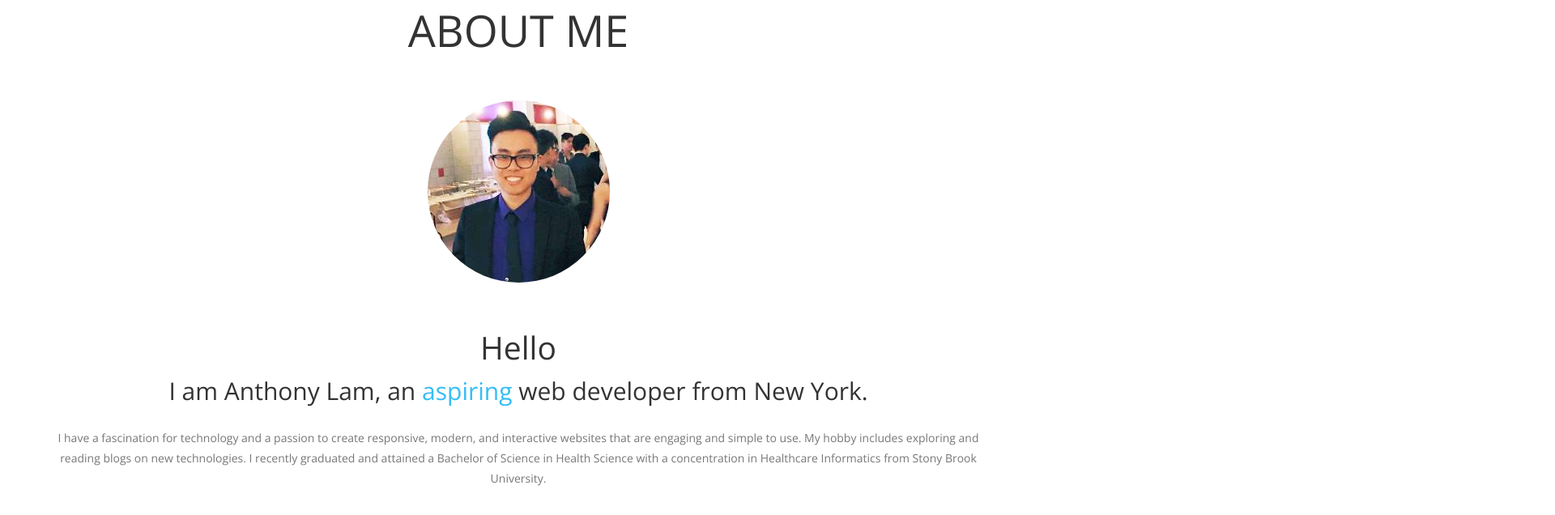
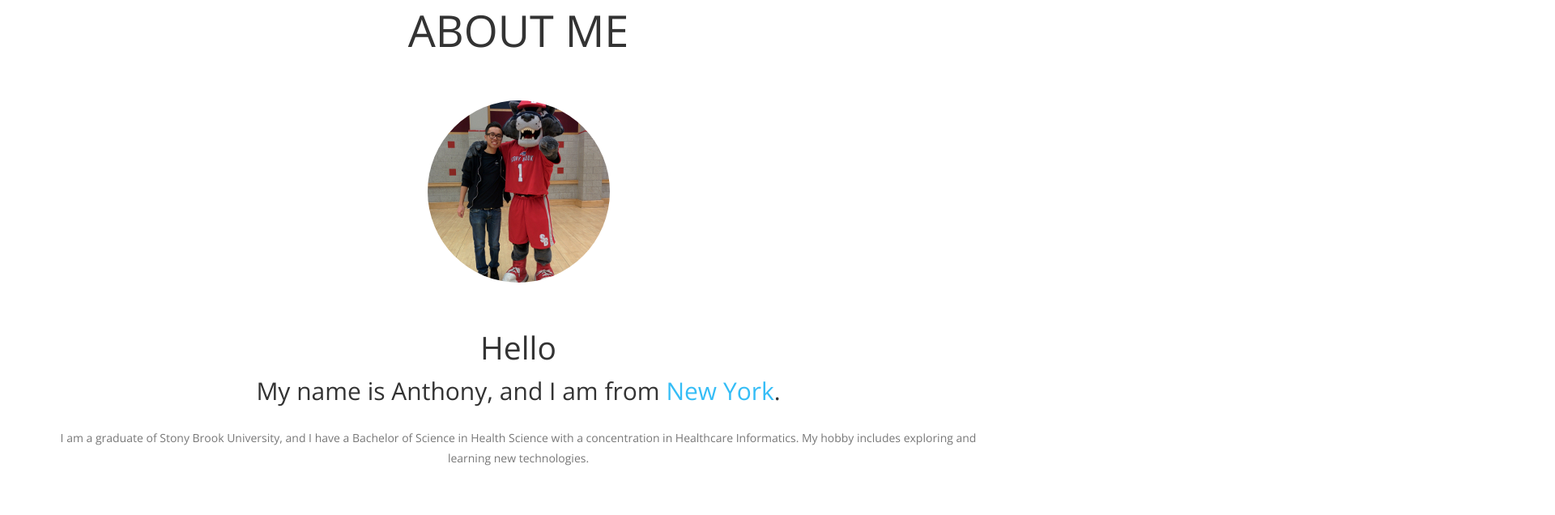
Before and after one commit to antl/antl, a plain HTML site: page index.html in a window 1280 px wide. Shown: the part 960-1596 px from the top of the page at 81% size, 1920 px wide, since content can reach past the window. Drawn offline with nearby package versions, Linux system fonts and the light colour scheme.

Commit message:
changed image, included htaccess file

```diff
--- a/index.html
+++ b/index.html
@@ -1,7 +1,7 @@
 <!DOCTYPE html>
 <html lang="en">
     <head>
-        <title>Anthony Lam | Web Developer</title>
+        <title>Anthony Lam</title>
         <meta charset="utf-8">
         <meta http-equiv="X-UA-Compatible" content="IE=edge">
         <meta name="viewport" content="width=device-width, initial-scale=1">
@@ -33,7 +33,7 @@
                  <div class="container">
                     <div class="row">
                         <div class="col-md-12 home-inner">
-                            <img src="img/me.jpg" alt="personal image" class="wow animated fadeInUp" data-wow-delay="0.3s">
+                            <img src="img/picture-1.jpg" alt="personal image" class="wow animated fadeInUp" data-wow-delay="0.3s">
                                 <h1 class="intro-text wow animated fadeInUp " data-wow-delay="0.6s">Anthony Lam</h1>
                             <p class="wow fadeInLeft" data-wow-delay="1.0s"><a href="#about" class="btn btn-lg btn-border-color">More about me</a><a href="#contact" class="btn btn-lg btn-border-default">Contact me</a></p>
 
@@ -68,15 +68,15 @@
                 <h1 class="section-heading wow animated fadeInDown" data-wow-delay="0.3s">About Me</h1>
                 <div class="row">
                     <div class="about-img col-md-12">
-                        <img src="img/me.jpg" alt="" class="wow animated rotateInDownLeft" data-wow-delay="0.6s">
+                        <img src="img/picture-2.jpg" alt="" class="wow animated rotateInDownLeft" data-wow-delay="0.6s">
                     </div>
                 </div>
                 <div class="row intro-row">
                     <div class="col-md-12 about-me text-center">
                         <h1>Hello</h1>
-                        <h2>I am Anthony Lam, an <span>aspiring</span> web developer from New York.</h2>
+                        <h2>My name is Anthony, and I am from <span>New York</span>.</h2>
                         <p>
-                            I have a fascination for technology and a passion to create responsive, modern, and interactive websites that are engaging and simple to use. My hobby includes exploring and reading blogs on new technologies. I recently graduated and attained a Bachelor of Science in Health Science with a concentration in Healthcare Informatics from Stony Brook University.
+                            I am a graduate of Stony Brook University, and I have a Bachelor of Science in Health Science with a concentration in Healthcare Informatics. My hobby includes exploring and learning new technologies.
                         </p><br>
                     </div>
                 </div>
```
Also changed, not shown: img/picture-0.jpg (renamed from img/me.jpg), img/picture-1.jpg (added), img/picture-2.jpg (added), 1 other file.
